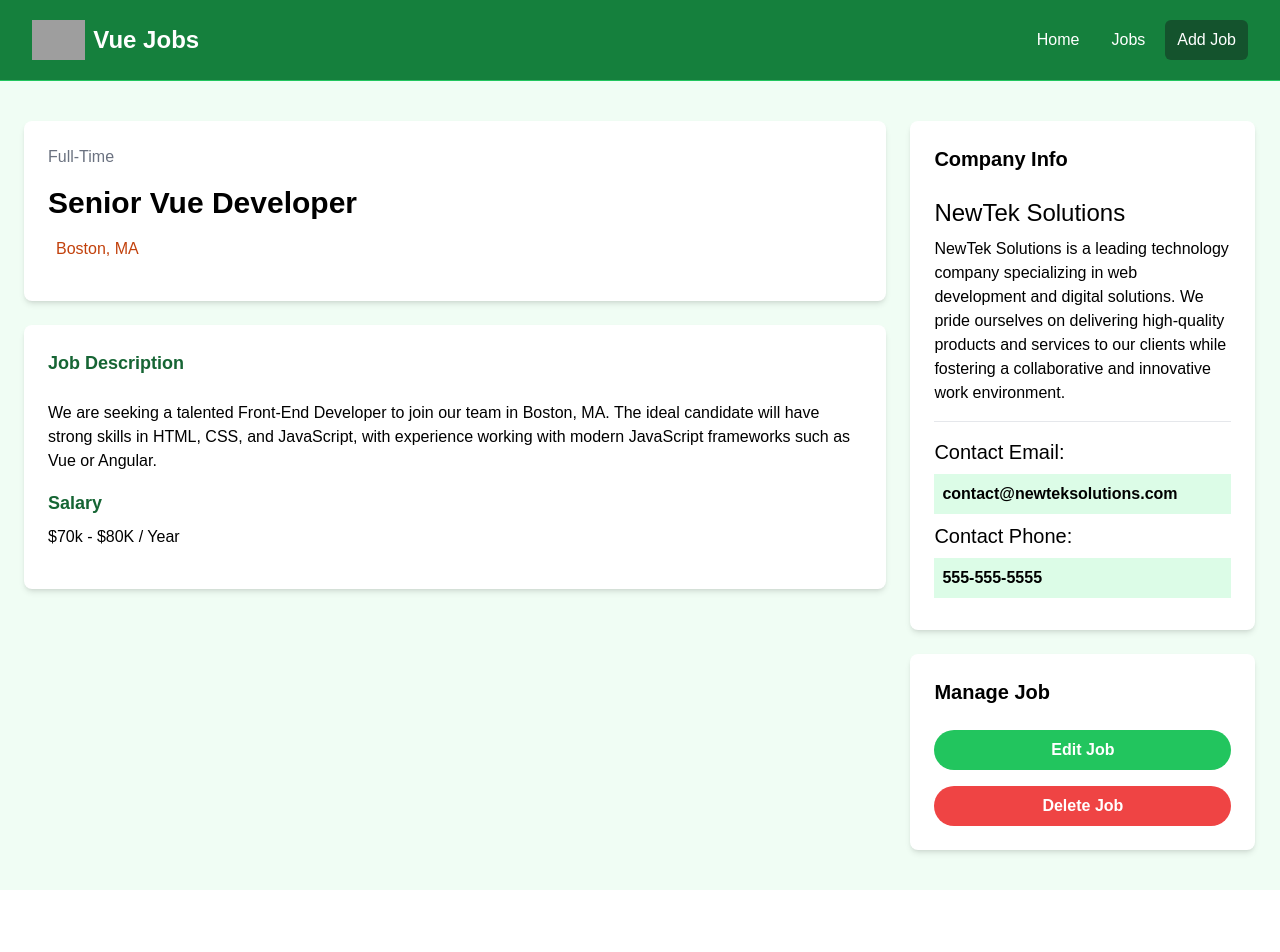
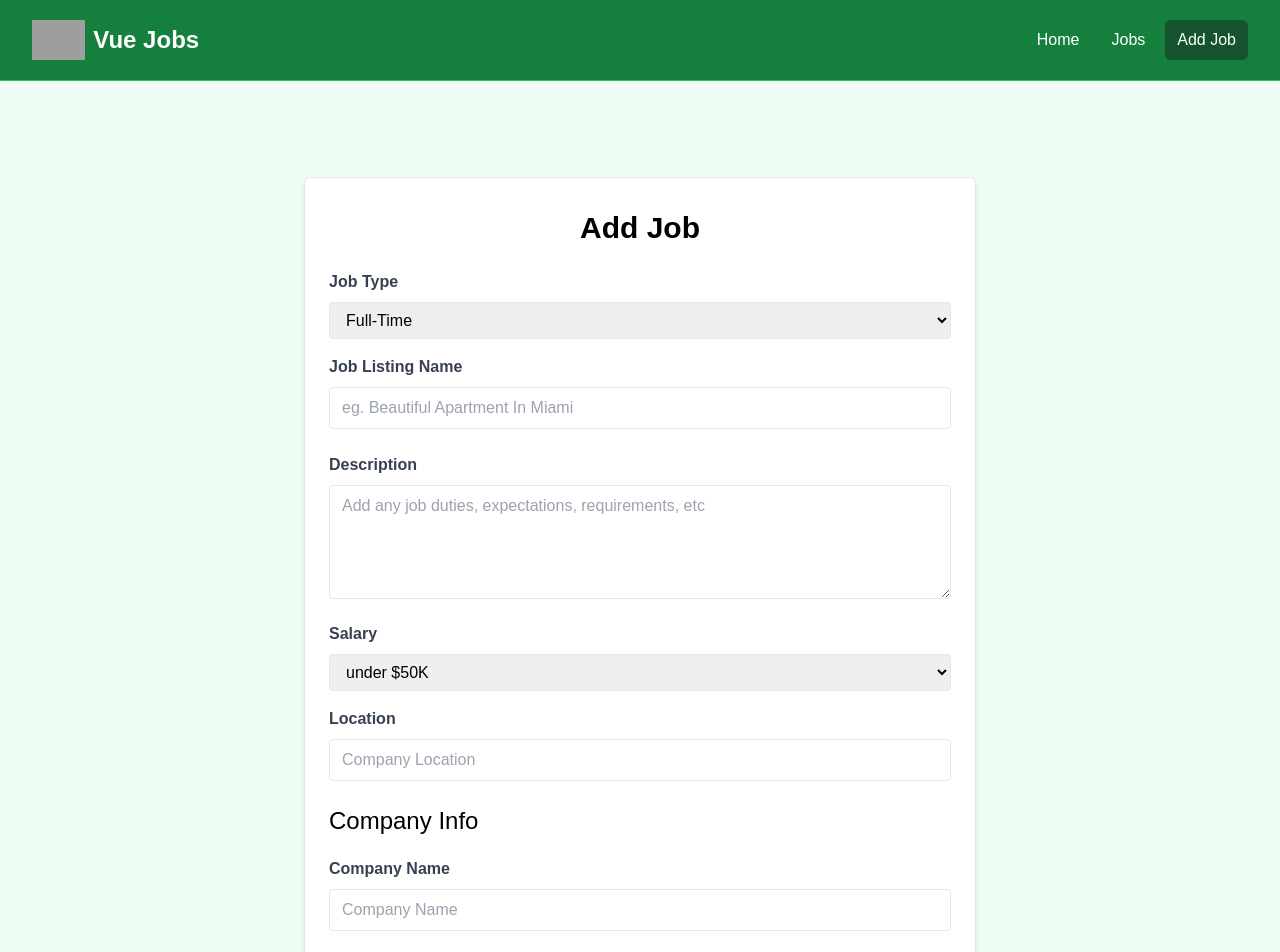
Before and after one commit to mbpxl/vue-jobs, a Vue app: page /jobs/add in a window 1280 px wide. Shown: the top 952 px of the page. Before the commit the page ends 890 px from the top, so only its background shows below. Built offline with nearby package versions, Linux system fonts and the light colour scheme; grey boxes are pictures that could not be loaded.

Commit message:
commit for stash

```diff
--- a/package.json
+++ b/package.json
@@ -12,8 +12,10 @@
   "dependencies": {
     "axios": "^1.7.7",
     "json-server": "^1.0.0-beta.3",
+    "primeicons": "^7.0.0",
     "vue": "^3.4.29",
-    "vue-router": "^4.4.5"
+    "vue-router": "^4.4.5",
+    "vue-spinner": "^1.0.4"
   },
   "devDependencies": {
     "@vitejs/plugin-vue": "^5.0.5",
--- /dev/null
+++ b/src/components/BackButton.vue
@@ -0,0 +1,13 @@
+<template>
+  <section>
+    <div class="container m-auto py-6 px-6">
+      <RouterLink to="/jobs" class="text-green-500 hover:text-green-600 flex items-center">
+        <i class="pi pi-arrow-circle-left mr-3"></i> Back to Job Listings
+      </RouterLink>
+    </div>
+  </section>
+</template>
+
+<script setup>
+import 'primeicons/primeicons.css'
+</script>
--- a/src/router/index.js
+++ b/src/router/index.js
@@ -3,6 +3,7 @@ import HomeView from "@/views/HomeView.vue";
 import JobsView from "@/views/JobsView.vue";
 import NotFoundView from "@/views/NotFoundView.vue";
 import JobView from "@/views/JobView.vue";
+import AddJobView from "@/views/AddJobView.vue";
 
 const router = createRouter({
   history: createWebHistory(import.meta.env.BASE_URL),
@@ -23,6 +24,11 @@ const router = createRouter({
       component: JobView,
     },
     {
+      path: '/jobs/add',
+      name: 'add jobs',
+      component: AddJobView,
+    },
+    {
       path: '/:catchAll(.*)',
       name: 'not-found',
       component: NotFoundView,
--- /dev/null
+++ b/src/views/AddJobView.vue
@@ -0,0 +1,100 @@
+<template>
+  <section class="bg-green-50">
+    <div class="container m-auto max-w-2xl py-24">
+      <div class="bg-white px-6 py-8 mb-4 shadow-md rounded-md border m-4 md:m-0">
+        <form>
+          <h2 class="text-3xl text-center font-semibold mb-6">Add Job</h2>
+
+          <div class="mb-4">
+            <label for="type" class="block text-gray-700 font-bold mb-2">Job Type</label>
+            <select v-model="form.type" id="type" name="type" class="border rounded w-full py-2 px-3" required>
+              <option value="Full-Time">Full-Time</option>
+              <option value="Part-Time">Part-Time</option>
+              <option value="Remote">Remote</option>
+              <option value="Internship">Internship</option>
+            </select>
+          </div>
+
+          <div class="mb-4">
+            <label class="block text-gray-700 font-bold mb-2">Job Listing Name</label>
+            <input type="text" id="name" name="name" class="border rounded w-full py-2 px-3 mb-2" placeholder="eg. Beautiful Apartment In Miami" required />
+          </div>
+          <div class="mb-4">
+            <label for="description" class="block text-gray-700 font-bold mb-2">Description</label>
+            <textarea id="description" name="description" class="border rounded w-full py-2 px-3" rows="4" placeholder="Add any job duties, expectations, requirements, etc"></textarea>
+          </div>
+
+          <div class="mb-4">
+            <label for="type" class="block text-gray-700 font-bold mb-2">Salary</label>
+            <select id="salary" name="salary" class="border rounded w-full py-2 px-3" required>
+              <option value="Under $50K">under $50K</option>
+              <option value="$50K - $60K">$50 - $60K</option>
+              <option value="$60K - $70K">$60 - $70K</option>
+              <option value="$70K - $80K">$70 - $80K</option>
+              <option value="$80K - $90K">$80 - $90K</option>
+              <option value="$90K - $100K">$90 - $100K</option>
+              <option value="$100K - $125K">$100 - $125K</option>
+              <option value="$125K - $150K">$125 - $150K</option>
+              <option value="$150K - $175K">$150 - $175K</option>
+              <option value="$175K - $200K">$175 - $200K</option>
+              <option value="Over $200K">Over $200K</option>
+            </select>
+          </div>
+
+          <div class="mb-4">
+            <label class="block text-gray-700 font-bold mb-2">
+              Location
+            </label>
+            <input type="text" id="location" name="location" class="border rounded w-full py-2 px-3 mb-2" placeholder="Company Location" required />
+          </div>
+
+          <h3 class="text-2xl mb-5">Company Info</h3>
+
+          <div class="mb-4">
+            <label for="company" class="block text-gray-700 font-bold mb-2">Company Name</label>
+            <input type="text" id="company" name="company" class="border rounded w-full py-2 px-3" placeholder="Company Name" />
+          </div>
+
+          <div class="mb-4">
+            <label for="company_description" class="block text-gray-700 font-bold mb-2">Company Description</label>
+            <textarea id="company_description" name="company_description" class="border rounded w-full py-2 px-3" rows="4" placeholder="What does your company do?"></textarea>
+          </div>
+
+          <div class="mb-4">
+            <label for="contact_email" class="block text-gray-700 font-bold mb-2">Contact Email</label>
+            <input type="email" id="contact_email" name="contact_email" class="border rounded w-full py-2 px-3" placeholder="Email address for applicants" required />
+          </div>
+          <div class="mb-4">
+            <label for="contact_phone" class="block text-gray-700 font-bold mb-2">Contact Phone</label>
+            <input type="tel" id="contact_phone" name="contact_phone" class="border rounded w-full py-2 px-3" placeholder="Optional phone for applicants" />
+          </div>
+
+          <div>
+            <button class="bg-green-500 hover:bg-green-600 text-white font-bold py-2 px-4 rounded-full w-full focus:outline-none focus:shadow-outline" type="submit">
+              Add Job
+            </button>
+          </div>
+        </form>
+      </div>
+    </div>
+  </section>
+</template>
+
+<script setup>
+import { reactive } from 'vue';
+
+const form = reactive({
+  type: 'Full-Time',
+  title: '',
+  description: '',
+  salary: '',
+  location: '',
+  company: {
+    name: '',
+    description: '',
+    contactEmail: '',
+    contactPhone: '',
+  }
+})
+
+</script>
--- a/src/views/JobView.vue
+++ b/src/views/JobView.vue
@@ -1,20 +1,15 @@
 <template>
-  <section class="bg-green-50">
+  <BackButton />
+  <section v-if="!state.isLoading" class="bg-green-50">
     <div class="container m-auto py-10 px-6">
       <div class="grid grid-cols-1 md:grid-cols-70/30 w-full gap-6">
         <main>
-            <div
-              class="bg-white p-6 rounded-lg shadow-md text-center md:text-left"
-            >
-              <div class="text-gray-500 mb-4">Full-Time</div>
-              <h1 class="text-3xl font-bold mb-4">Senior Vue Developer</h1>
-              <div
-                class="text-gray-500 mb-4 flex align-middle justify-center md:justify-start"
-              >
-                <i
-                  class="fa-solid fa-location-dot text-lg text-orange-700 mr-2"
-                ></i>
-                <p class="text-orange-700">Boston, MA</p>
+          <div class="bg-white p-6 rounded-lg shadow-md text-center md:text-left">
+            <div class="text-gray-500 mb-4">{{ state.job.type }}</div>
+            <h1 class="text-3xl font-bold mb-4">{{ state.job.title }}</h1>
+            <div class="text-gray-500 mb-4 flex align-middle justify-center md:justify-start">
+              <i class="fa-solid fa-location-dot text-lg text-orange-700 mr-2"></i>
+              <p class="text-orange-700">{{ state.job.location }}</p>
             </div>
           </div>
 
@@ -24,15 +19,13 @@
             </h3>
 
             <p class="mb-4">
-                We are seeking a talented Front-End Developer to join our team
-                in Boston, MA. The ideal candidate will have strong skills in
-                HTML, CSS, and JavaScript, with experience working with modern
-                JavaScript frameworks such as Vue or Angular.
+              {{ state.job.description }}
             </p>
 
             <h3 class="text-green-800 text-lg font-bold mb-2">Salary</h3>
 
-              <p class="mb-4">$70k - $80K / Year</p>
+            <p class="mb-4"> {{ state.job.salary }}
+            </p>
           </div>
         </main>
 
@@ -42,13 +35,10 @@
           <div class="bg-white p-6 rounded-lg shadow-md">
             <h3 class="text-xl font-bold mb-6">Company Info</h3>
 
-              <h2 class="text-2xl">NewTek Solutions</h2>
+            <h2 class="text-2xl">{{ state.job.company.name }}</h2>
 
             <p class="my-2">
-                NewTek Solutions is a leading technology company specializing in
-                web development and digital solutions. We pride ourselves on
-                delivering high-quality products and services to our clients
-                while fostering a collaborative and innovative work environment.
+              {{ state.job.company.description }}
             </p>
 
             <hr class="my-4" />
@@ -56,25 +46,19 @@
             <h3 class="text-xl">Contact Email:</h3>
 
             <p class="my-2 bg-green-100 p-2 font-bold">
-                contact@newteksolutions.com
+              {{ state.job.company.contactEmail }}
             </p>
 
             <h3 class="text-xl">Contact Phone:</h3>
 
-              <p class="my-2 bg-green-100 p-2 font-bold">555-555-5555</p>
+            <p class="my-2 bg-green-100 p-2 font-bold">{{ state.job.company.contactPhone }}</p>
           </div>
 
           <!-- Manage -->
           <div class="bg-white p-6 rounded-lg shadow-md mt-6">
             <h3 class="text-xl font-bold mb-6">Manage Job</h3>
-              <a
-                href="add-job.html"
-                class="bg-green-500 hover:bg-green-600 text-white text-center font-bold py-2 px-4 rounded-full w-full focus:outline-none focus:shadow-outline mt-4 block"
-                >Edit Job</a
-              >
-              <button
-                class="bg-red-500 hover:bg-red-600 text-white font-bold py-2 px-4 rounded-full w-full focus:outline-none focus:shadow-outline mt-4 block"
-              >
+            <RouterLink :to="`/jobs/edit/${state.job.id}`" class="bg-green-500 hover:bg-green-600 text-white text-center font-bold py-2 px-4 rounded-full w-full focus:outline-none focus:shadow-outline mt-4 block">Edit Job</RouterLink>
+            <button class="bg-red-500 hover:bg-red-600 text-white font-bold py-2 px-4 rounded-full w-full focus:outline-none focus:shadow-outline mt-4 block">
               Delete Job
             </button>
           </div>
@@ -82,8 +66,38 @@
       </div>
     </div>
   </section>
+
+  <div v-else class="text-center text-gray-500 py-6">
+    <PulseLoader />
+  </div>
 </template>
 
 <script setup>
+import PulseLoader from 'vue-spinner/src/PulseLoader.vue';
+import axios from 'axios'
+import { useRoute } from 'vue-router';
+import { reactive, onMounted } from 'vue';
+import { RouterLink } from 'vue-router';
+import BackButton from '@/components/BackButton.vue';
 
+const route = useRoute();
+
+const jobId = route.params.id;
+
+const state = reactive({
+  job: {},
+  isLoading: true,
+});
+
+onMounted(async () => {
+  try {
+    const response = await axios.get(`/api/data/${jobId}`);
+    // console.log(response.data);
+    state.job = response.data;
+  } catch (error) {
+    console.error("Error while getting data. Details", error);
+  } finally {
+    state.isLoading = false;
+  }
+});
 </script>
--- a/vite.config.js
+++ b/vite.config.js
@@ -7,6 +7,13 @@ import vue from '@vitejs/plugin-vue'
 export default defineConfig({
   server: {
     port: 8000,
+    proxy: {
+      '/api': {
+        target: 'http://localhost:9000',
+        changeOrigin: true,
+        rewrite: (path) => path.replace(/^\/api/, ''),
+      }
+    }
   },
   plugins: [
     vue(),
```
Also changed, not shown: src/components/JobListing.vue (+5 -10 lines), src/components/JobListings.vue (+18 -13 lines), 1 other file (tests, documents, lock files or other folders). Lines whose indentation alone changed are shown as unchanged.
